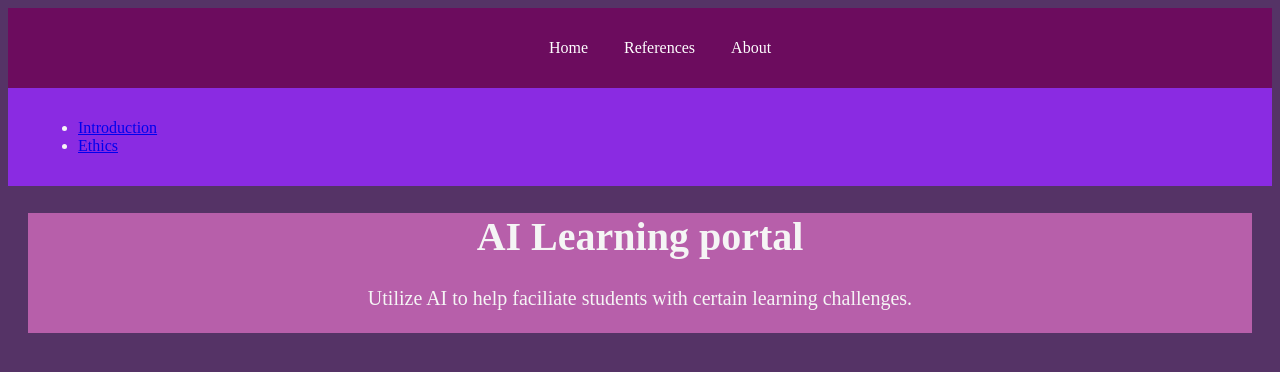
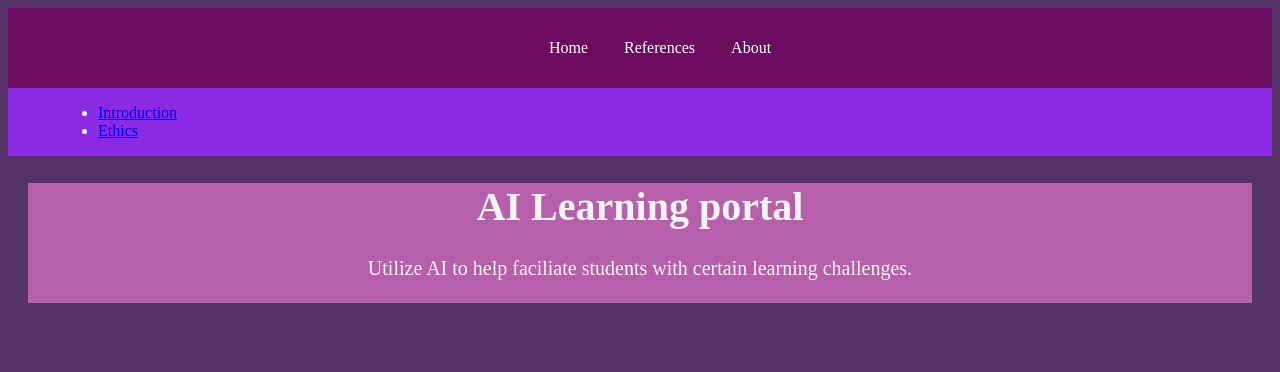
Before and after one commit to Gn842/Webmaster--AI-learning-portal, a plain HTML site: page index.html in a window 1280 px wide. Drawn offline with Linux system fonts and the light colour scheme.

Commit message:
Continue editing the side bar

```diff
--- a/style.css
+++ b/style.css
@@ -48,7 +48,7 @@ background-color:black
     justify-content: left;
     align-items: center;
     background-color: blueviolet;
-    padding: 15px 30px;
+    padding-left: 50px;
     position: sticky;
     left: 0;
     z-index: 0;
```
